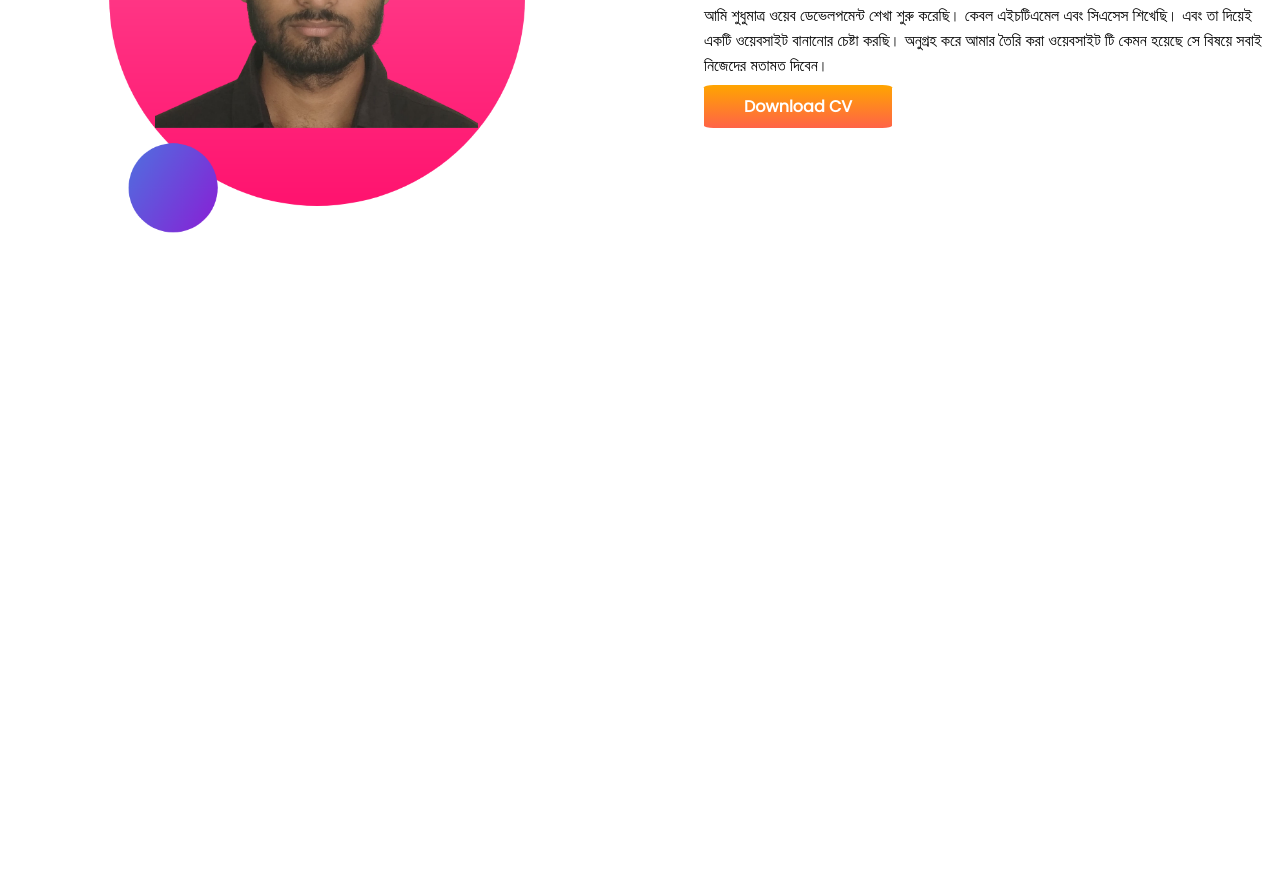
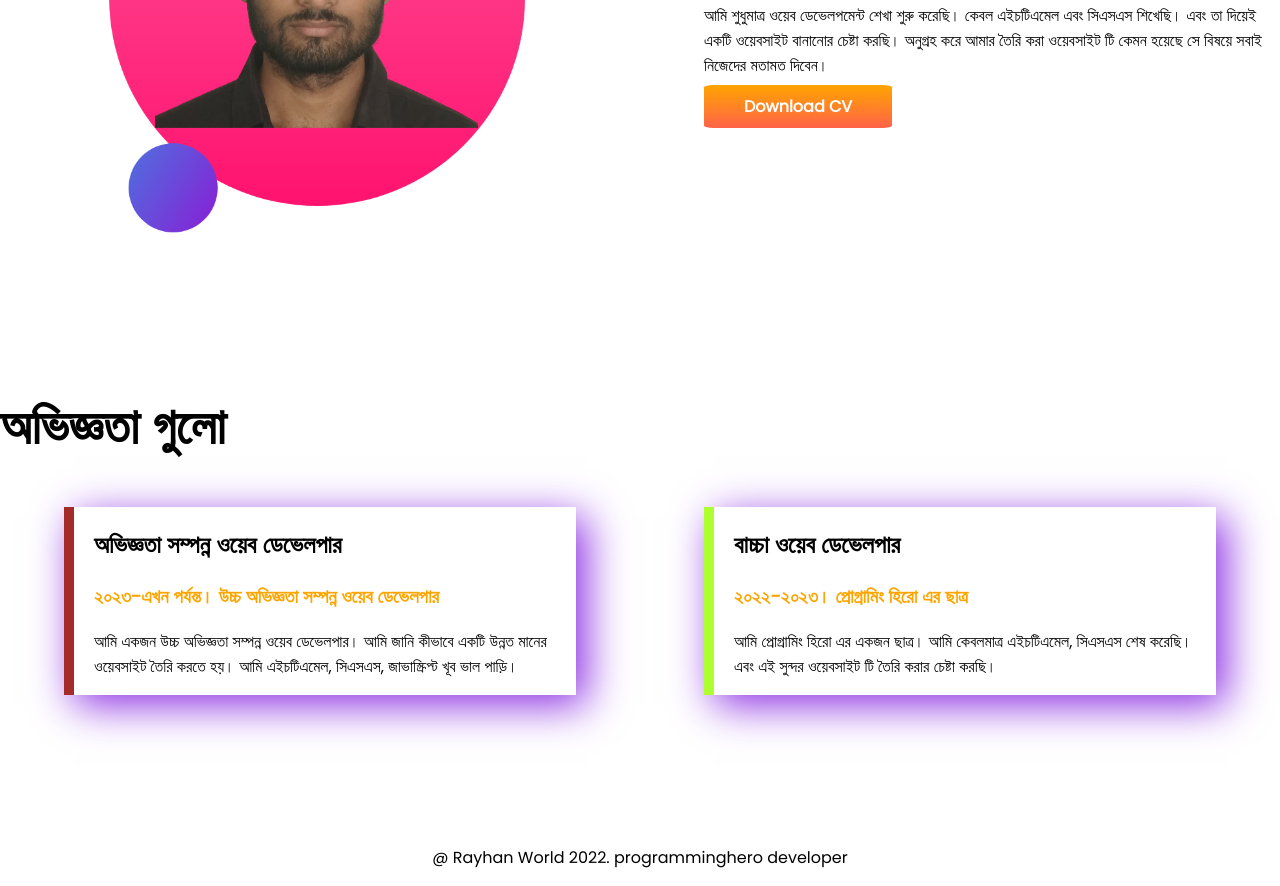
Before and after one commit to Rayhan09Parvez/developer-portfolio, a plain HTML site: page index.html in a window 1280 px wide. Shown: the part 824-1710 px from the top of the page. Before the commit the page ends 1214 px from the top, so only its background shows below. Drawn offline with Linux system fonts and the light colour scheme.

Commit message:
work done

```diff
--- a/index.html
+++ b/index.html
@@ -13,7 +13,7 @@
 </head>
 
 <body>
-    <section class="top-banner">
+    <section class="top-banner flexible-container">
         <div class="half-width">
             <h1>স্বাগতম</h1>
             <h1><span class="orange-color"> রায়হান পারভেজ </span> এর ওয়েবসাইট এ </h1>
@@ -29,20 +29,42 @@
             <img src="images/nishan pic.png" alt="">
         </div>
     </section>
-    <section class="dream-project">
+    <section class="dream-project flexible-container">
         <div class="half-width">
             <img src="images/my-bg2.png">
         </div>
         <div class="half-width">
             <h1>ড্রিম প্রোজেক্ট </h1>
             <h2>ওয়েব ডেভেলপার হিসেবে পরিণত হওয়ার আগে </h2>
-            <p> আমি শুধুমাত্র ওয়েব ডেভেলপমেন্ট শেখা শুরু করেছি। কেবল এইচটিএমেল এবং সিএসেস শিখেছি। এবং তা দিয়েই একটি
+            <p> আমি শুধুমাত্র ওয়েব ডেভেলপমেন্ট শেখা শুরু করেছি। কেবল এইচটিএমেল এবং সিএসএস শিখেছি। এবং তা দিয়েই একটি
                 ওয়েবসাইট বানানোর চেষ্টা করছি। অনুগ্রহ করে আমার তৈরি করা ওয়েবসাইট টি কেমন হয়েছে সে বিষয়ে সবাই নিজেদের
                 মতামত দিবেন।</p>
             <a class="link-button" target="_blank" href="https://www.linkedin.com/company/programminghero/">Download
                 CV</a>
         </div>
     </section>
+    <section class="দক্ষতা/অভিজ্ঞতা">
+        <h1> অভিজ্ঞতা গুলো </h1>
+        <div class="flexible-container">
+            <div class="experiance-item">
+                <h2> অভিজ্ঞতা সম্পন্ন ওয়েব ডেভেলপার </h2>
+                <h3 class="orange-color">২০২৩-এখন পর্যন্ত। উচ্চ অভিজ্ঞতা সম্পন্ন ওয়েব ডেভেলপার </h3>
+                <p>
+                    আমি একজন উচ্চ অভিজ্ঞতা সম্পন্ন ওয়েব ডেভেলপার। আমি জানি কীভাবে একটি উন্নত মানের ওয়েবসাইট তৈরি করতে
+                    হয়। আমি এইচটিএমেল, সিএসএস, জাভাস্ক্রিপ্ট খূব ভাল পাড়ি।
+                </p>
+            </div>
+            <div id="set-color" class="experiance-item">
+                <h2> বাচ্চা ওয়েব ডেভেলপার </h2>
+                <h3 class="orange-color"> ২০২২-২০২৩। প্রোগ্রামিং হিরো এর ছাত্র </h3>
+                <p>আমি প্রোগ্রামিং হিরো এর একজন ছাত্র। আমি কেবলমাত্র এইচটিএমেল, সিএসএস শেষ করেছি। এবং এই সুন্দর ওয়েবসাইট
+                    টি তৈরি করার চেষ্টা করছি।</p>
+            </div>
+        </div>
+    </section>
 </body>
+<footer>
+    <p>@ Rayhan World 2022. programminghero developer</p>
+</footer>
 
 </html>
--- a/style.css
+++ b/style.css
@@ -11,7 +11,7 @@ h1 {
     color: orange;
 }
 
-section {
+.flexible-container {
     display: flex;
     margin-bottom: 150px;
 }
@@ -38,3 +38,20 @@ section {
     background-image: url(images/top-banner.png);
     background-repeat: no-repeat;
 }
+
+.experiance-item {
+    width: 500px;
+    margin-left: 5%;
+    margin-right: 5%;
+    padding-left: 20px;
+    box-shadow: 10px 10px 40px blueviolet;
+    border-left: 10px solid brown;
+}
+
+#set-color {
+    border-left: 10px solid greenyellow;
+}
+
+footer p {
+    text-align: center;
+}
```
